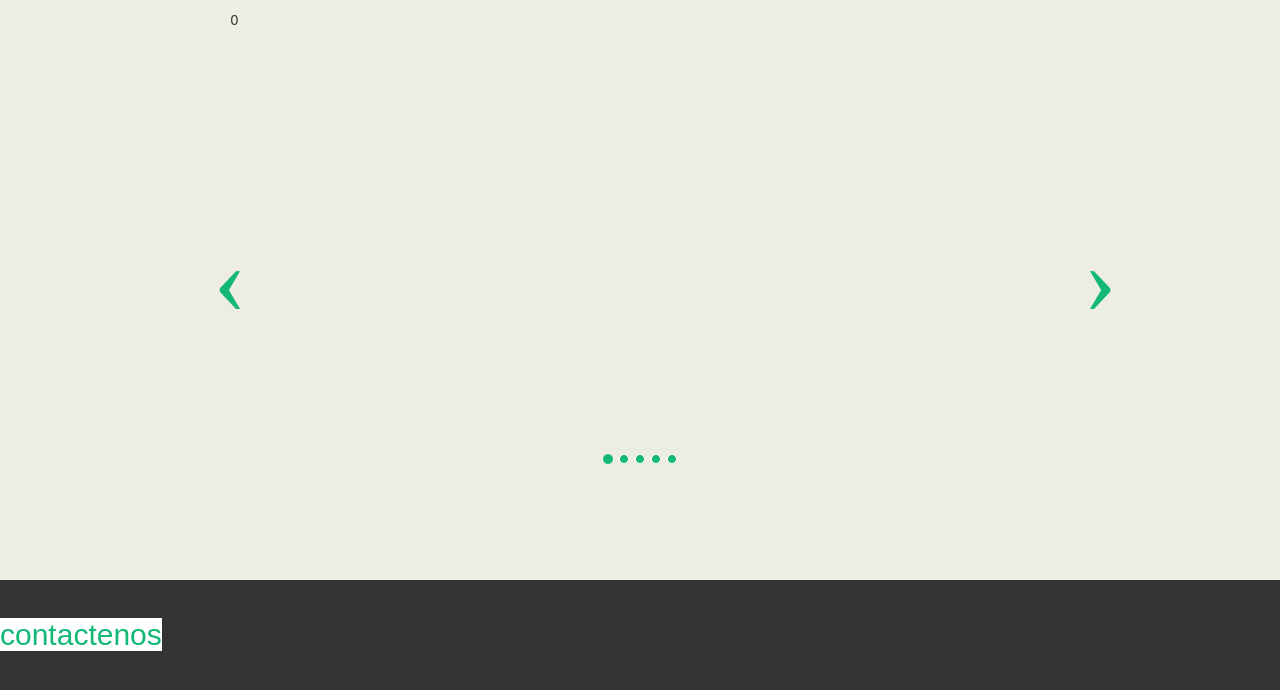
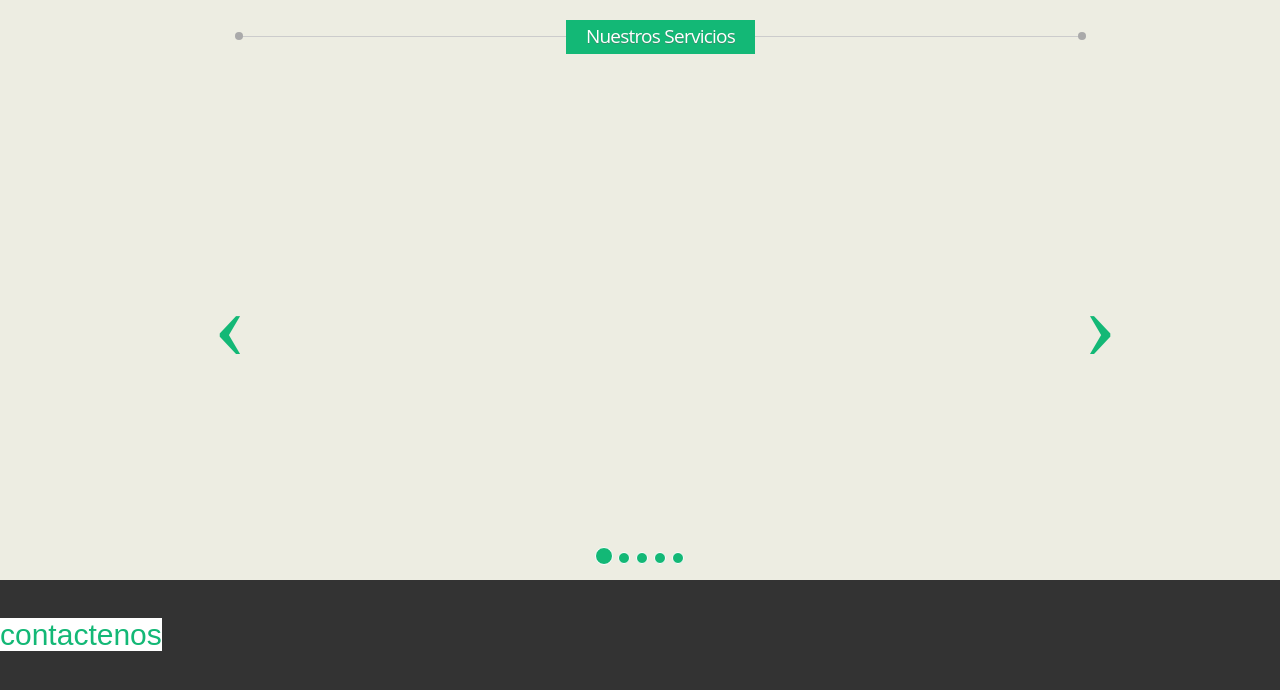
Before and after one commit to Danielest/sistemasLegales, a Django app: page / in a window 1280 px wide. Shown: the part 110-800 px from the top of the page. Run offline with Django 3.2, Linux system fonts and the light colour scheme; parts of the project's set-up code (start-up, migrations or seed data) failed here and were passed over.

Commit message:
home cada vez mas bonito ^ ^

```diff
--- a/documentosLegales/documentosLegales/static/usuarios/css/main.css
+++ b/documentosLegales/documentosLegales/static/usuarios/css/main.css
@@ -25,9 +25,8 @@ color: #00C571;
 
 }
 .section-body{
-	padding-top: 10px;
 	width: 100%;
-	height: 500px;
+	height: 75%;
 	display: block;
 	position: absolute;
 }
@@ -38,22 +37,29 @@ color: #00C571;
 	height:100%;
 }
 .carousel-inner{
-	width: 80%;
+	width: 84%;
 	height: 100%;
 	margin-left:10%;
 }
 .item{
 	background: #EDEDE2;
-	width: 80%;
+	width: 100%;
 	height: 100%;
+}
+.carousel-indicators{
 }
 .carousel-indicators li{
 	border: 1px solid #FFFFFF;
 	background-color: #13B876;
+	width: 12px;
+	height: 12px;
 }
-.carousel-indicators .active{
+.carousel-indicators .active {
+	width: 18px;
+	height: 18px;
 	background-color: #13B876;
 }
+
 .carousel-control,
 .carousel-control:hover,
 .carousel-control:focus,
@@ -76,3 +82,47 @@ color: #00C571;
 	width: 100px;
 	height: 100px;
 }
+.desc.tit{
+	text-align: center;
+	position: relative;
+	margin-bottom: 20px;
+}
+.desc h2{
+	cursor: pointer;
+	font-family: 'Open Sans',arial, sans-serif;
+	font-weight: 400;
+	letter-spacing: -.04em;
+	position: relative;
+	z-index: 10;
+	display: inline-block;
+	background: #13b876;
+	color: #fff;
+	padding: 6px 20px 8px;
+	font-size: 19px;
+	line-height: 20px;
+	text-shadow: 0 1px 0 rgba(100, 100, 100, 0.5);
+}
+.desc.tit .tit-line {
+border-bottom: 1px solid #ccc;
+position: absolute;
+top: 36px;
+left: 5px;
+right: 5px;
+z-index: 8;
+}
+.desc.tit .tit-ext1, .desc.tit .tit-ext3 {
+left: 5px;
+}
+.desc.tit .tit-ext2, .desc.tit .tit-ext4 {
+right: 5px;
+}
+.desc.tit .tit-ext3, .desc.tit .tit-ext4 {
+position: absolute;
+display: block;
+top: 32px;
+z-index: 9;
+background: #aaa;
+width: 8px;
+height: 8px;
+border-radius: 10px;
+}
--- a/documentosLegales/documentosLegales/templates/usuarios/home.html
+++ b/documentosLegales/documentosLegales/templates/usuarios/home.html
@@ -41,23 +41,48 @@
 		</ol>
 		<div class="carousel-inner">
 			<div class="item active">
-				0
+				<div class="desc tit">
+					<h2>Nuestros Servicios</h2>
+					<div class="tit-line"></div>
+					<span class="tit-ext3"></span>
+					<span class="tit-ext4"></span>
+				</div>
 				<img src="">
 			</div>
 			<div class="item">
-				1
+				<div class="desc tit">
+					<h2>Como Funciona</h2>
+					<div class="tit-line"></div>
+					<span class="tit-ext3"></span>
+					<span class="tit-ext4"></span>
+				</div>
 				<img src="">
 			</div>
 			<div class="item">
-				2
+				<div class="desc tit">
+					<h2>Perfiles De Usuario</h2>
+					<div class="tit-line"></div>
+					<span class="tit-ext3"></span>
+					<span class="tit-ext4"></span>
+				</div>
 				<img src="">
 			</div>
 			<div class="item">
-				3
+				<div class="desc tit">
+					<h2>Acerca de nosotros</h2>
+					<div class="tit-line"></div>
+					<span class="tit-ext3"></span>
+					<span class="tit-ext4"></span>
+				</div>
 				<img src="">
 			</div>
 			<div class="item">
-				4
+				<div class="desc tit">
+					<h2>Galeria de Imagenes</h2>
+					<div class="tit-line"></div>
+					<span class="tit-ext3"></span>
+					<span class="tit-ext4"></span>
+				</div>
 				<img src="">
 			</div>
 		</div>
```
